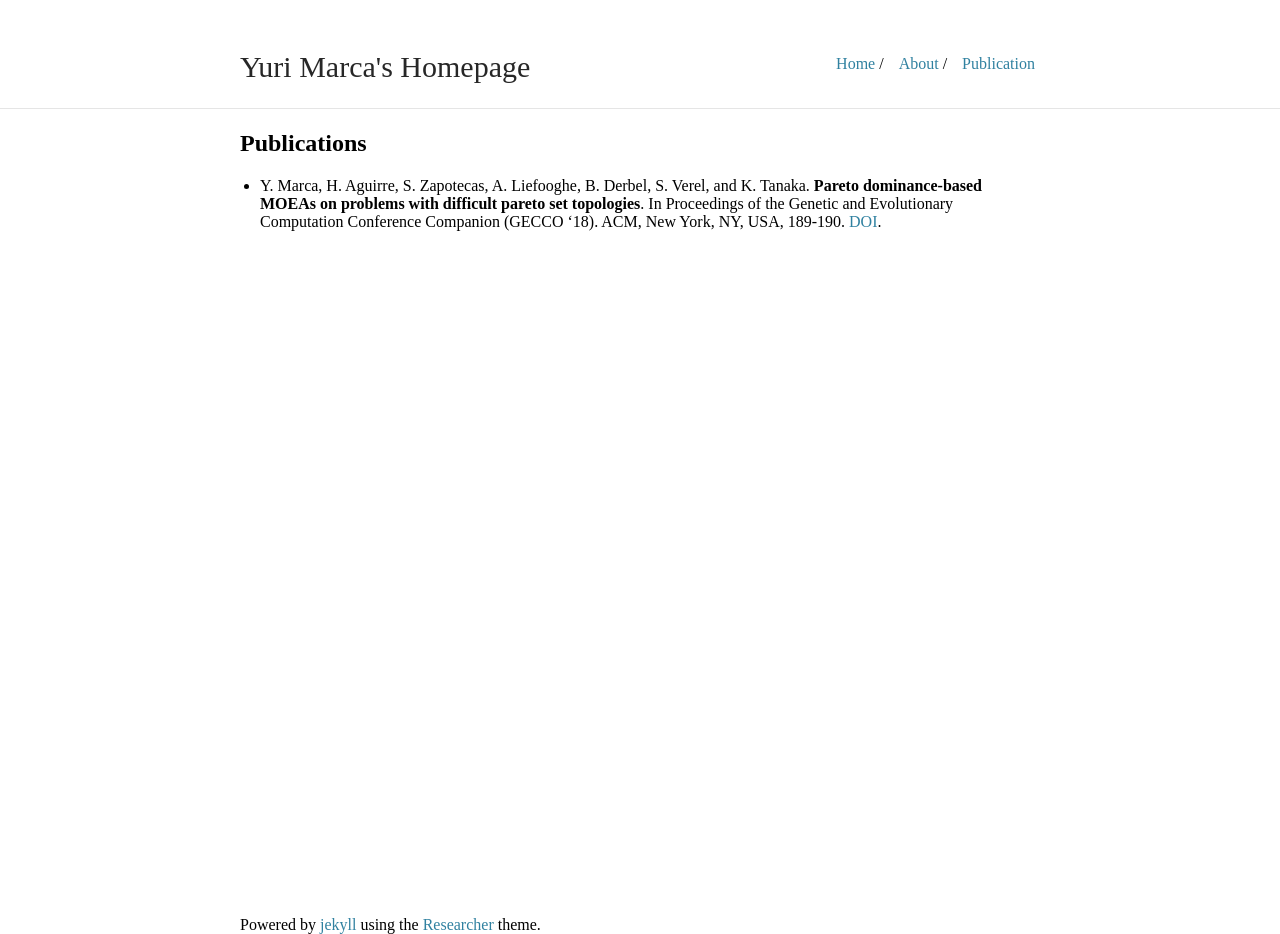
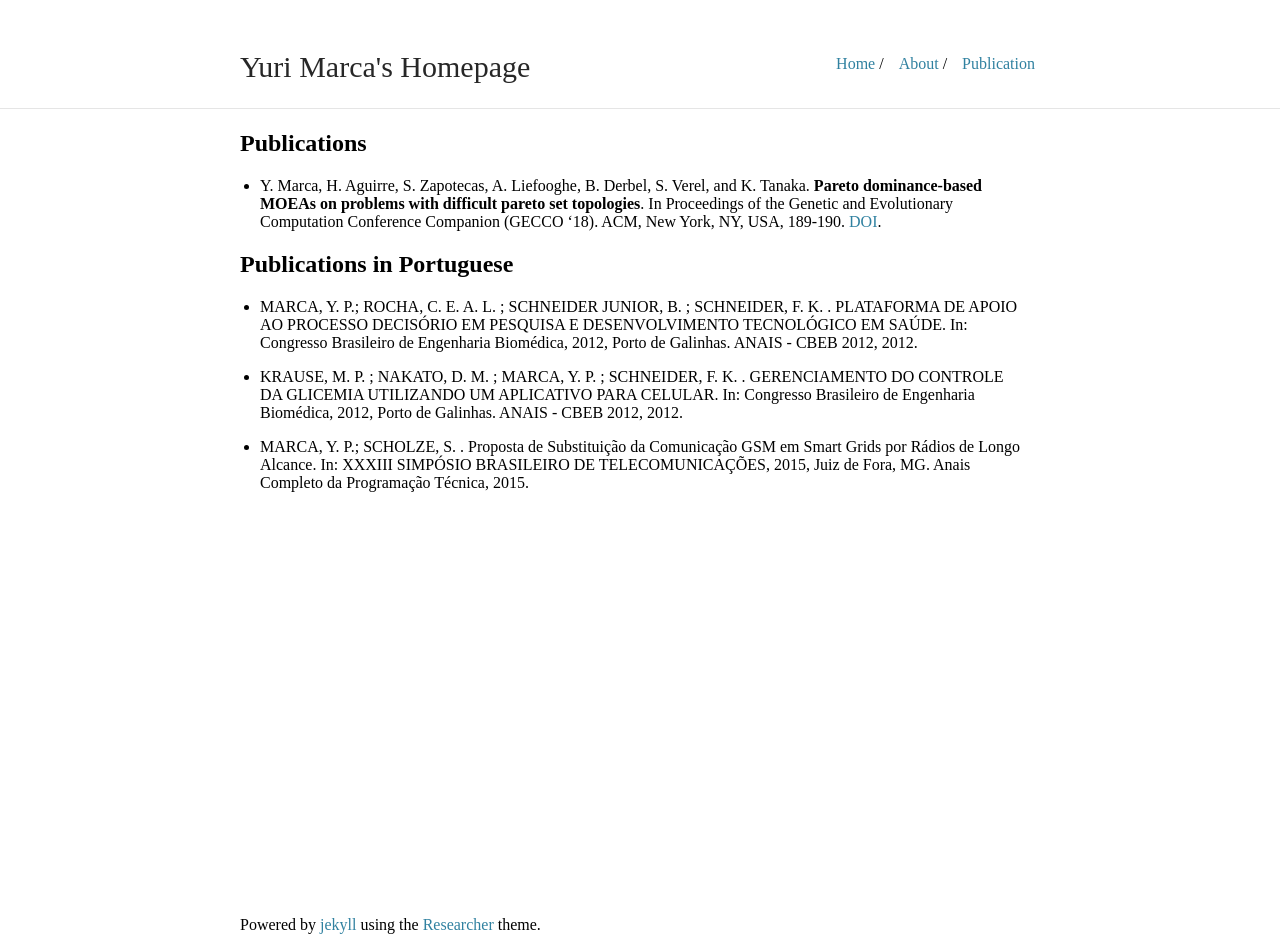
Before and after one commit to yurimarca/yurimarca.github.io, a Jekyll site: the page built from publication.md, in a window 1280 px wide. Built offline with Jekyll 4.4.1, drawn with Linux system fonts in a browser that asks for light colours.

Commit message:
update publications in Portuguese

```diff
--- a/publication.md
+++ b/publication.md
@@ -7,3 +7,12 @@ title: Yuri Marca's Homepage
 ## Publications
 
 *  Y. Marca, H. Aguirre, S. Zapotecas, A. Liefooghe, B. Derbel, S. Verel, and K. Tanaka. **Pareto dominance-based MOEAs on problems with difficult pareto set topologies**. In Proceedings of the Genetic and Evolutionary Computation Conference Companion (GECCO '18). ACM, New York, NY, USA, 189-190. [DOI](https://doi.org/10.1145/3205651.3205746).
+
+
+## Publications in Portuguese
+
+* MARCA, Y. P.; ROCHA, C. E. A. L. ; SCHNEIDER JUNIOR, B. ; SCHNEIDER, F. K. . PLATAFORMA DE APOIO AO PROCESSO DECISÓRIO EM PESQUISA E DESENVOLVIMENTO TECNOLÓGICO EM SAÚDE. In: Congresso Brasileiro de Engenharia Biomédica, 2012, Porto de Galinhas. ANAIS - CBEB 2012, 2012.
+
+* KRAUSE, M. P. ; NAKATO, D. M. ; MARCA, Y. P. ; SCHNEIDER, F. K. . GERENCIAMENTO DO CONTROLE DA GLICEMIA UTILIZANDO UM APLICATIVO PARA CELULAR. In: Congresso Brasileiro de Engenharia Biomédica, 2012, Porto de Galinhas. ANAIS - CBEB 2012, 2012.
+
+*	MARCA, Y. P.; SCHOLZE, S. . Proposta de Substituição da Comunicação GSM em Smart Grids por Rádios de Longo Alcance. In: XXXIII SIMPÓSIO BRASILEIRO DE TELECOMUNICAÇÕES, 2015, Juiz de Fora, MG. Anais Completo da Programação Técnica, 2015.
```
